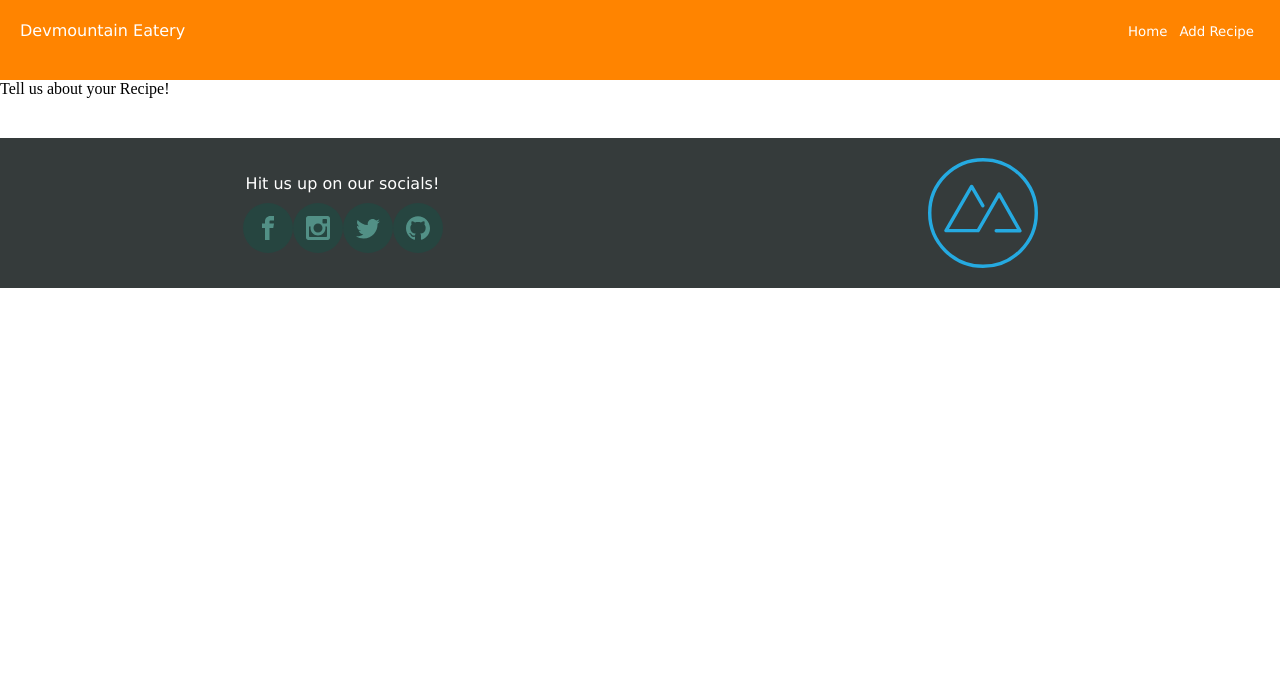
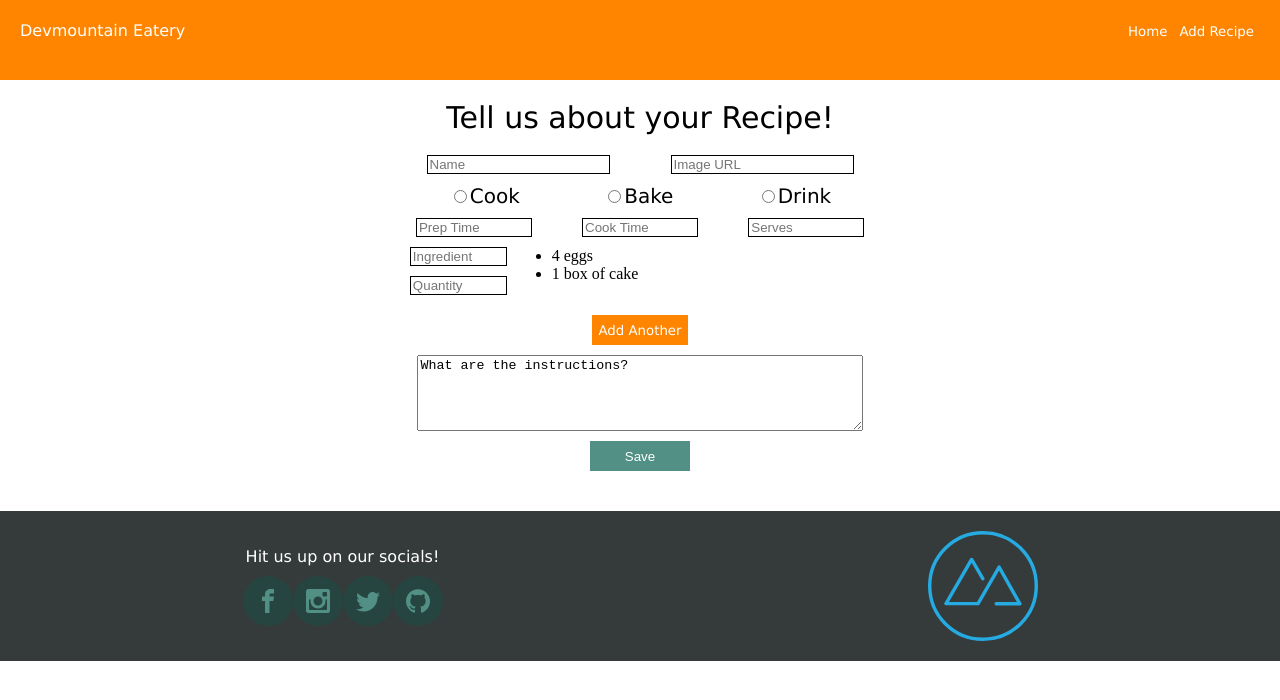
Before and after one commit to tiaratemple/recipe-app, a React (Create React App) app: page /newRecipe in a window 1280 px wide. Shown: the top 700 px of the page. Built offline with nearby package versions, Linux system fonts and the light colour scheme.

Commit message:
form added

```diff
--- /dev/null
+++ b/src/components/newRecipeComponents/NewRecipeScreen.css
@@ -0,0 +1,95 @@
+.form-container {
+  display: flex;
+  flex-direction: column;
+  align-items: center;
+}
+
+.form-h1-styles {
+  font-size: 30px;
+  font-family: 'Lucida Sans', 'Lucida Sans Regular', 'Lucida Grande', 'Lucida Sans Unicode', Geneva, Verdana, sans-serif;
+  padding: 20px 0 20px 0;
+}
+
+.form-row-top {
+  display: flex;
+  justify-content: space-evenly;
+}
+
+.form-row-top input {
+  border: 1px solid black;
+  margin-bottom: 10px;
+}
+
+.form-radio-row {
+  display: flex;
+  justify-content: space-evenly;
+}
+
+.form-radio-row label {
+  font-size: 20px;
+  font-family: 'Lucida Sans', 'Lucida Sans Regular', 'Lucida Grande', 'Lucida Sans Unicode', Geneva, Verdana, sans-serif;
+  margin-bottom: 10px;
+}
+
+.form-row-3 {
+  display: flex;
+  justify-content: space-evenly;
+}
+
+.form-row-3 input {
+  border: 1px solid black;
+  margin-bottom: 10px;
+  width: 20%;
+}
+
+.form-row-4 {
+  display: flex;
+  width: 50%;
+  justify-content: space-evenly;
+}
+
+.form-column {
+  display: flex;
+  flex-direction: column;
+  align-items: center;
+}
+
+.form-column input {
+  border: 1px solid black;
+  margin-bottom: 10px;
+  width: 50%;
+}
+
+.btn-container {
+  display: flex;
+  justify-content: center;
+}
+
+.text-area-container {
+  display: flex;
+  justify-content: center;
+}
+
+.text-area-container textarea {
+  width: 80%;
+  height: 70px;
+}
+
+.add-btn {
+  background-color: #ff8400;
+  border: none;
+  color: white;
+  font-family: 'Lucida Sans', 'Lucida Sans Regular', 'Lucida Grande', 'Lucida Sans Unicode', Geneva, Verdana, sans-serif;
+  margin-bottom: 10px;
+  margin-top: 10px;
+  height: 30px;
+}
+
+.save-btn {
+  background-color: rgb(82, 144, 134);
+  color: white;
+  border: none;
+  height: 30px;
+  width: 100px;
+  margin-top: 10px;
+}
--- a/src/components/newRecipeComponents/NewRecipeScreen.jsx
+++ b/src/components/newRecipeComponents/NewRecipeScreen.jsx
@@ -1,10 +1,91 @@
 import React from "react";
+import "../newRecipeComponents/NewRecipeScreen.css";
 
 const NewRecipeScreen = () => {
   return (
-    <section>
-      <h1>Tell us about your Recipe!</h1>
-      {/* Here you will have a large form. Be prepared, part 4 will have you build this form in detail, and part 5 will have you style it. Do your best! */}
+    <section className="form-container">
+      <h1 className="form-h1-styles">Tell us about your Recipe!</h1>
+      <form>
+        <div className="form-row-top">
+          <input
+            type="text"
+            value=""
+            name="recipeName"
+            placeholder="Name"
+          ></input>
+          <input
+            type="text"
+            value=""
+            name="imageURL"
+            placeholder="Image URL"
+          ></input>
+        </div>
+        <div className="form-radio-row">
+          <label>
+            <input type="radio" value="" name="cook"></input>
+            Cook
+          </label>
+          <label>
+            <input type="radio" value="" name="bake"></input>
+            Bake
+          </label>
+          <label>
+            <input type="radio" value="" name="drink"></input>
+            Drink
+          </label>
+        </div>
+        <div className="form-row-3">
+          <input
+            type="text"
+            value=""
+            name="prepTime"
+            placeholder="Prep Time"
+          ></input>
+          <input
+            type="text"
+            value=""
+            name="cookTime"
+            placeholder="Cook Time"
+          ></input>
+          <input
+            type="number"
+            value=""
+            name="serves"
+            placeholder="Serves"
+          ></input>
+        </div>
+        <div className="form-row-4">
+          <div className="form-column">
+            <input
+              type="text"
+              value=""
+              name="ingredient"
+              placeholder="Ingredient"
+            ></input>
+            <input
+              type="number"
+              value=""
+              name="quantity"
+              placeholder="Quantity"
+            ></input>
+          </div>
+          <div className="form-column">
+            <ul>
+              <li>4 eggs</li>
+              <li>1 box of cake</li>
+            </ul>
+          </div>
+        </div>
+        <div className="btn-container">
+          <button className="add-btn">Add Another</button>
+        </div>
+        <div className="text-area-container">
+          <textarea name="instructions">What are the instructions?</textarea>
+        </div>
+        <div className="btn-container">
+          <button className="save-btn">Save</button>
+        </div>
+      </form>
     </section>
   );
 };
```
